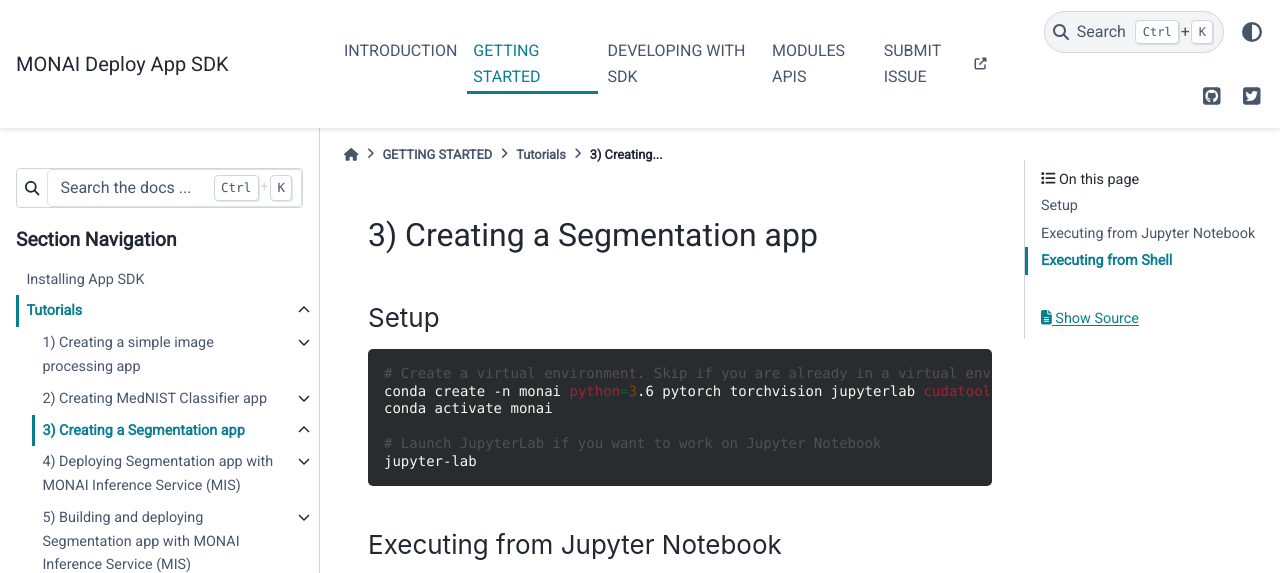
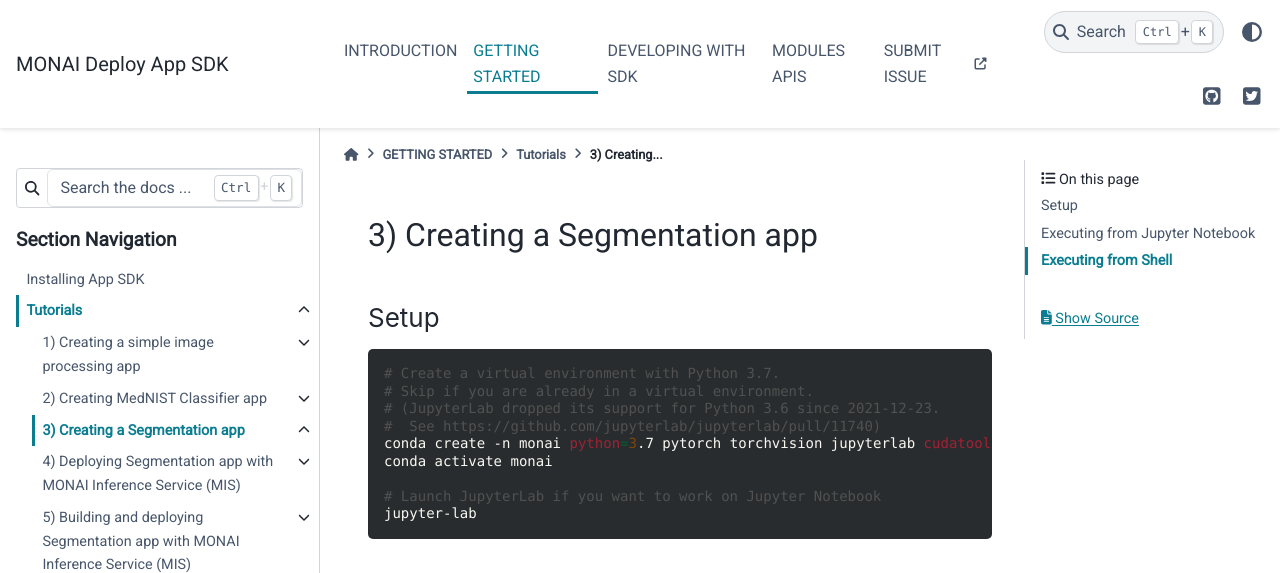
Before and after one commit to Project-MONAI/monai-deploy-app-sdk, a Sphinx documentation site: the page built from docs/source/getting_started/tutorials/03_segmentation_app.md, in a window 1280 px wide and 900 px high, cut to the strip 0-573 px from the top of the window. Built offline with Sphinx 7.4.7 and the PyData theme 0.15.4, drawn with Linux system fonts in a browser that asks for light colours; some web fonts are replaced; pages that are not in the unit, such as notebooks, are missing from menus; the version number could not be read and is left out.

Commit message:
Use Python 3.7 for JupyterLab
Signed-off-by: Gigon Bae <gbae@nvidia.com>

````diff
--- a/docs/source/getting_started/tutorials/03_segmentation_app.md
+++ b/docs/source/getting_started/tutorials/03_segmentation_app.md
@@ -3,8 +3,11 @@
 ## Setup
 
 ```bash
-# Create a virtual environment. Skip if you are already in a virtual environment.
-conda create -n monai python=3.6 pytorch torchvision jupyterlab cudatoolkit=11.1 -c pytorch -c conda-forge
+# Create a virtual environment with Python 3.7.
+# Skip if you are already in a virtual environment.
+# (JupyterLab dropped its support for Python 3.6 since 2021-12-23.
+#  See https://github.com/jupyterlab/jupyterlab/pull/11740)
+conda create -n monai python=3.7 pytorch torchvision jupyterlab cudatoolkit=11.1 -c pytorch -c conda-forge
 conda activate monai
 
 # Launch JupyterLab if you want to work on Jupyter Notebook
````
Also changed, not shown: docs/source/getting_started/tutorials/01_simple_app.md (+2 -2 lines), docs/source/getting_started/tutorials/02_mednist_app.md (+5 -2 lines).
